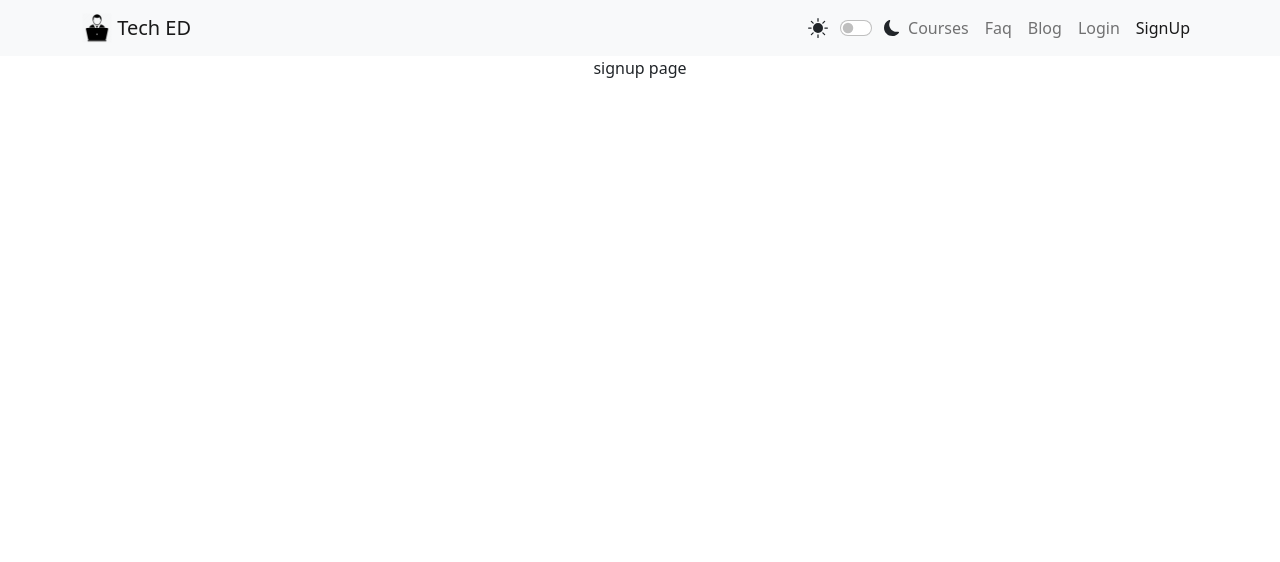
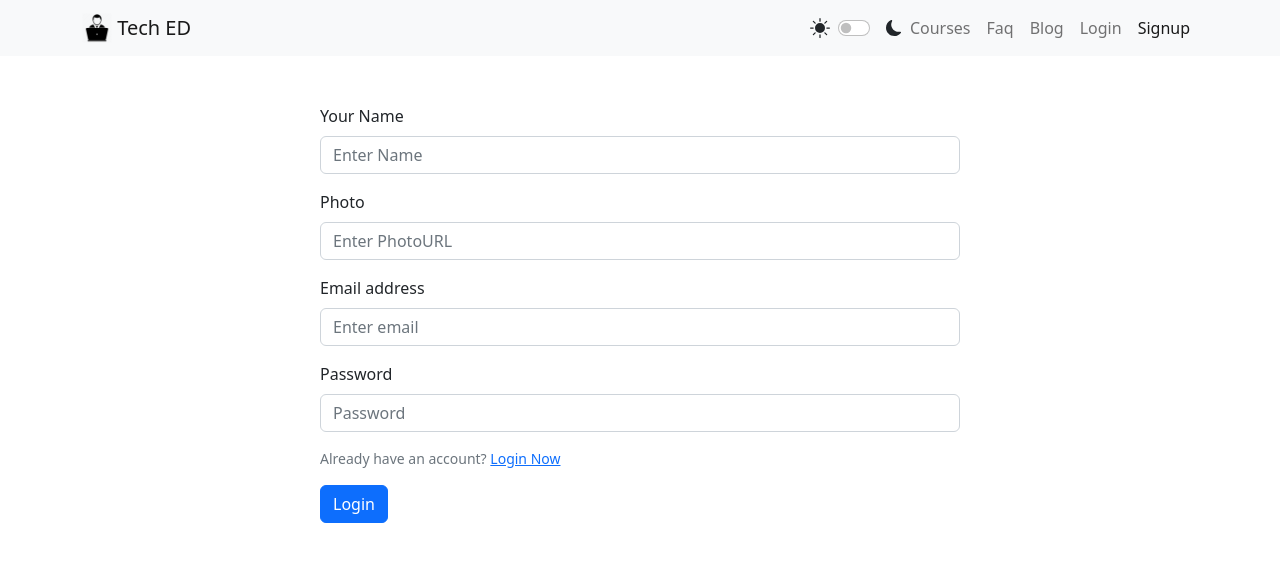
Before and after one commit to FarhanZizz/tech-ed, a React (Create React App) app: page /signup in a window 1280 px wide. Shown: the top 562 px of the page. Built offline with nearby package versions, Linux system fonts and the light colour scheme; no server answers.

Commit message:
firebase and email password login finished

```diff
--- a/package.json
+++ b/package.json
@@ -7,6 +7,7 @@
     "@testing-library/react": "^13.4.0",
     "@testing-library/user-event": "^13.5.0",
     "bootstrap": "^5.2.2",
+    "firebase": "^9.12.1",
     "react": "^18.2.0",
     "react-bootstrap": "^2.5.0",
     "react-dom": "^18.2.0",
--- a/public/index.html
+++ b/public/index.html
@@ -32,7 +32,7 @@
       This HTML file is a template.
       If you open it directly in the browser, you will see an empty page.
 
-      You can add webfonts, meta tags, or analytics to this file.
+      You can add web fonts, meta tags, or analytics to this file.
       The build step will place the bundled scripts into the <body> tag.
 
       To begin the development, run `npm start` or `yarn start`.
--- a/src/App.js
+++ b/src/App.js
@@ -3,7 +3,7 @@ import './App.css';
 import Blog from './components/Blog';
 import Courses from './components/Courses';
 import Faq from './components/Faq';
-import Header from './components/Header';
+
 import Login from './components/Login';
 import Main from './components/Main/Main';
 import Signup from './components/Signup';
@@ -38,7 +38,7 @@ function App() {
     }
   ]);
   return (
-    <div className="App">
+    <div>
       <RouterProvider router={router}></RouterProvider>
     </div>
   );
--- /dev/null
+++ b/src/AuthProvider/AuthProvider.js
@@ -0,0 +1,49 @@
+import React, { useState } from 'react';
+import { createContext } from 'react';
+import { getAuth, createUserWithEmailAndPassword, onAuthStateChanged, signInWithEmailAndPassword, signOut } from "firebase/auth";
+import app from '../firebase/firebase.confiq';
+import { useEffect } from 'react';
+
+
+export const AuthContext = createContext();
+
+const auth = getAuth(app);
+
+
+const AuthProvider = ({ children }) => {
+
+    const [user, setUser] = useState(null);
+
+
+    const singUpWithEmailPassword = (email, password) => {
+        return createUserWithEmailAndPassword(auth, email, password)
+    }
+    const login = (email, password) => {
+        return signInWithEmailAndPassword(auth, email, password)
+    }
+
+    const logOut = () => {
+        signOut(auth);
+    }
+
+    useEffect(() => {
+
+        const unsubscribe = onAuthStateChanged(auth, (currentUser) => {
+            setUser(currentUser);
+        });
+
+        return () => {
+            unsubscribe();
+        }
+
+    }, [])
+
+    const authInfo = { user, singUpWithEmailPassword, login, logOut }
+    return (
+        <AuthContext.Provider value={authInfo}>
+            {children}
+        </AuthContext.Provider>
+    );
+};
+
+export default AuthProvider;
--- a/src/components/Header.js
+++ b/src/components/Header.js
@@ -6,8 +6,17 @@ import Form from 'react-bootstrap/Form';
 import logo from '../assets/Logo.png';
 import { BsFillMoonFill, BsFillSunFill } from "react-icons/bs";
 import { LinkContainer } from 'react-router-bootstrap';
+import { useContext } from 'react';
+import { AuthContext } from '../AuthProvider/AuthProvider';
 
 const Header = () => {
+    const { user, logOut } = useContext(AuthContext);
+    console.log(user);
+    const HandleLogOut = () => {
+        logOut()
+            .then(() => { })
+            .catch(() => { })
+    }
     return (
         <Navbar collapseOnSelect expand="lg" bg="light" variant="light">
             <Container>
@@ -44,16 +53,24 @@ const Header = () => {
                         <LinkContainer to='/blog'>
                             <Nav.Link>Blog</Nav.Link>
                         </LinkContainer>
-                        <LinkContainer to='/login'>
-                            <Nav.Link>Login</Nav.Link>
-                        </LinkContainer>
-                        <LinkContainer to='/signup'>
-                            <Nav.Link>SignUp</Nav.Link>
-                        </LinkContainer>
+
+                        {
+                            user ? <LinkContainer to='/'>
+                                <Nav.Link onClick={HandleLogOut}>Logout</Nav.Link>
+                            </LinkContainer>
+                                : <><LinkContainer to='/login'>
+                                    <Nav.Link>Login</Nav.Link>
+                                </LinkContainer>
+                                    <LinkContainer to='/signup'>
+                                        <Nav.Link>Signup</Nav.Link>
+                                    </LinkContainer></>
+
+                        }
+
                     </Nav>
                 </Navbar.Collapse>
             </Container>
-        </Navbar>
+        </Navbar >
     );
 };
 
--- a/src/components/Login.js
+++ b/src/components/Login.js
@@ -1,10 +1,56 @@
-import React from 'react';
+import React, { useContext, useState } from 'react';
+import Button from 'react-bootstrap/Button';
+import Form from 'react-bootstrap/Form';
+import { Link, useNavigate } from 'react-router-dom';
+import { AuthContext } from '../AuthProvider/AuthProvider';
 
 const Login = () => {
+    const navigate = useNavigate();
+    const [error, setError] = useState('');
+    const { login } = useContext(AuthContext);
+
+    const handleLoginSubmit = (event) => {
+        event.preventDefault();
+        const form = event.target;
+        const email = form.email.value;
+        const password = form.password.value;
+
+        login(email, password)
+            .then((result) => {
+                const user = result.user;
+                form.reset();
+                setError('');
+                navigate('/')
+            })
+            .catch((error) => {
+                const errorMessage = error.message;
+                setError(errorMessage)
+            })
+    }
+
     return (
-        <div>
-            This is login Page
-        </div>
+        <Form onSubmit={handleLoginSubmit} className='w-50 mx-auto mt-5'>
+            <Form.Text className=" text-danger d-block mb-3">
+                {error}
+            </Form.Text>
+            <Form.Group className="my-3" controlId="formBasicEmail">
+                <Form.Label>Email address</Form.Label>
+                <Form.Control type="email" name="email" placeholder="Enter email" required />
+
+            </Form.Group>
+
+            <Form.Group className="mb-3" controlId="formBasicPassword">
+                <Form.Label>Password</Form.Label>
+                <Form.Control type="password" name='password' placeholder="Password" />
+            </Form.Group>
+            <Form.Text className=" d-block mb-3">
+                Don't have an account? <Link className='text-primary' to='/signup'>Signup Now</Link>
+            </Form.Text>
+
+            <Button variant="primary" type="submit">
+                Login
+            </Button>
+        </Form>
     );
 };
 
--- a/src/components/Signup.js
+++ b/src/components/Signup.js
@@ -1,10 +1,63 @@
 import React from 'react';
+import { useState } from 'react';
+import { useContext } from 'react';
+import Button from 'react-bootstrap/Button';
+import Form from 'react-bootstrap/Form';
+import { Link, useNavigate } from 'react-router-dom';
+import { AuthContext } from '../AuthProvider/AuthProvider';
 
 const Signup = () => {
+    const navigate = useNavigate();
+    const [error, setError] = useState('');
+    const { singUpWithEmailPassword } = useContext(AuthContext);
+
+    const handleEmailPasswordSignUp = (event) => {
+        event.preventDefault();
+        const form = event.target;
+        const email = form.email.value;
+        const password = form.password.value;
+
+        singUpWithEmailPassword(email, password)
+            .then((result) => {
+                const user = result.user;
+                form.reset();
+                setError('');
+                navigate('/');
+            })
+            .catch((error) => {
+                const errorMessage = error.message;
+                setError(errorMessage)
+            })
+    }
     return (
-        <div>
-            signup page
-        </div>
+        <Form onSubmit={handleEmailPasswordSignUp} className='w-50 mx-auto mt-5'>
+            <Form.Text className="text-danger">
+                {error}
+            </Form.Text>
+            <Form.Group className="my-3" controlId="formBasicName">
+                <Form.Label>Your Name</Form.Label>
+                <Form.Control type="text" name="name" placeholder="Enter Name" />
+            </Form.Group>
+            <Form.Group className="my-3" controlId="formBasicPhoto">
+                <Form.Label>Photo </Form.Label>
+                <Form.Control type="text" name="photo" placeholder="Enter PhotoURL" />
+            </Form.Group>
+            <Form.Group className="my-3" controlId="formBasicEmail">
+                <Form.Label>Email address</Form.Label>
+                <Form.Control type="email" name="email" placeholder="Enter email" required />
+            </Form.Group>
+
+            <Form.Group className="mb-3" controlId="formBasicPassword">
+                <Form.Label>Password</Form.Label>
+                <Form.Control type="password" name='password' placeholder="Password" />
+            </Form.Group>
+            <Form.Text className=" d-block mb-3">
+                Already have an account? <Link className='text-primary' to='/login'>Login Now</Link>
+            </Form.Text>
+            <Button variant="primary" type="submit">
+                Login
+            </Button>
+        </Form>
     );
 };
 
--- /dev/null
+++ b/src/firebase/firebase.confiq.js
@@ -0,0 +1,19 @@
+// Import the functions you need from the SDKs you need
+import { initializeApp } from "firebase/app";
+// TODO: Add SDKs for Firebase products that you want to use
+// https://firebase.google.com/docs/web/setup#available-libraries
+
+// Your web app's Firebase configuration
+const firebaseConfig = {
+    apiKey: "AIzaSyCUA5T7wx0OdiM2VVujoLEuEFViOcoCALQ",
+    authDomain: "tech-ed-6d513.firebaseapp.com",
+    projectId: "tech-ed-6d513",
+    storageBucket: "tech-ed-6d513.appspot.com",
+    messagingSenderId: "836317011292",
+    appId: "1:836317011292:web:1a8954e71621f7a851b599"
+};
+
+// Initialize Firebase
+const app = initializeApp(firebaseConfig);
+
+export default app;
--- a/src/index.js
+++ b/src/index.js
@@ -4,11 +4,14 @@ import './index.css';
 import App from './App';
 import reportWebVitals from './reportWebVitals';
 import 'bootstrap/dist/css/bootstrap.min.css';
+import AuthProvider from './AuthProvider/AuthProvider';
 
 const root = ReactDOM.createRoot(document.getElementById('root'));
 root.render(
   <React.StrictMode>
-    <App />
+    <AuthProvider>
+      <App />
+    </AuthProvider>
   </React.StrictMode>
 );
 
```
Also changed, not shown: 1 other file (tests, documents, lock files or other folders).
